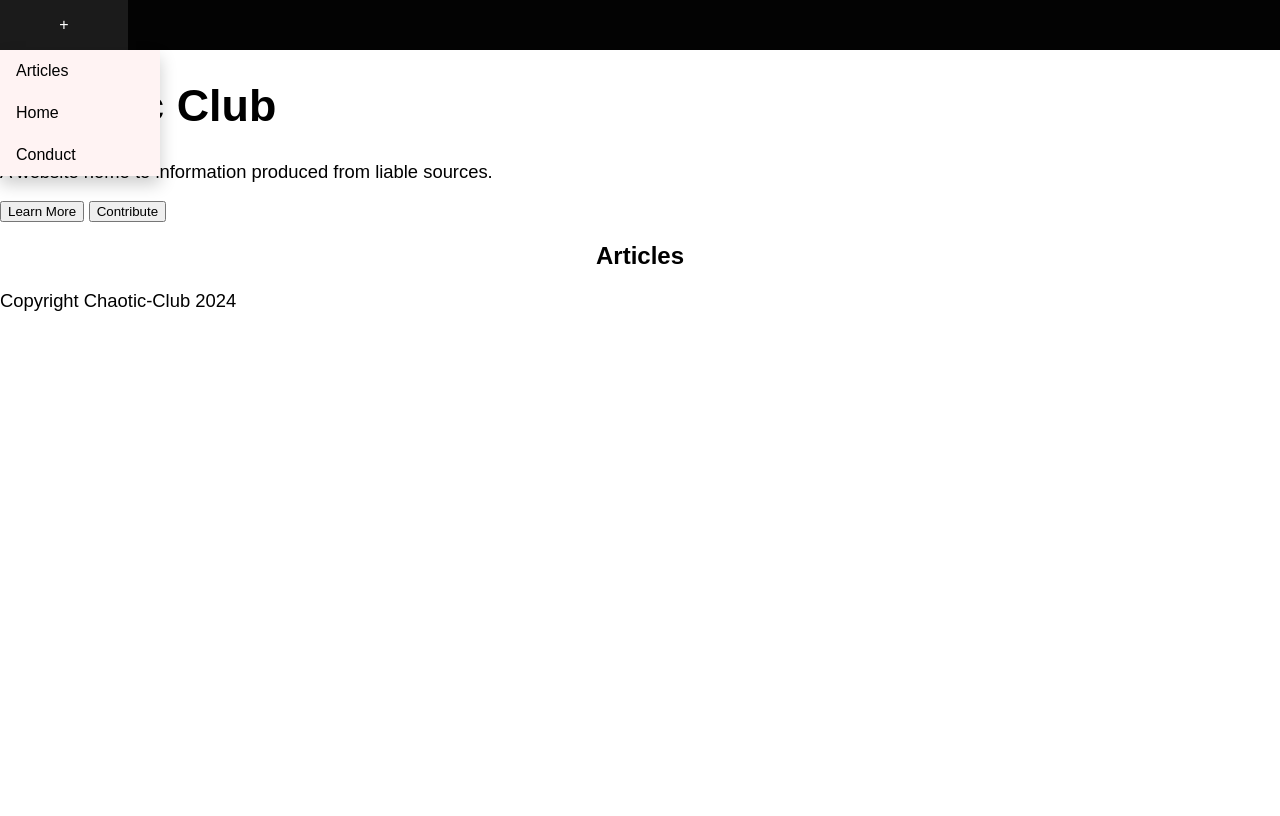
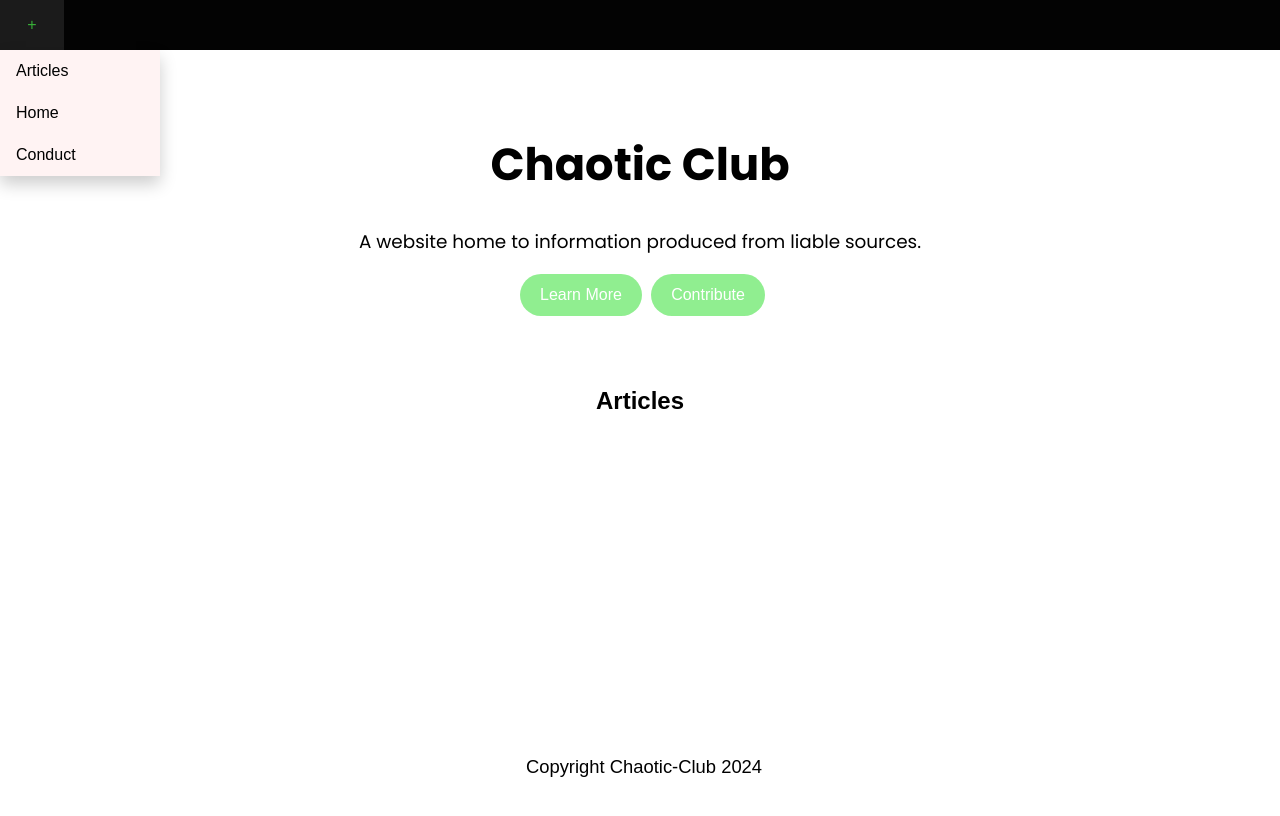
Before and after one commit to mrchaoticx/Chaotic-Club, a plain HTML site: page index.html in a window 1280 px wide. Shown: the top 816 px of the page. Drawn offline with Linux system fonts and the light colour scheme.

Commit message:
Update global.css

```diff
--- a/styles/global.css
+++ b/styles/global.css
@@ -1,5 +1,7 @@
 :root {
     --main:#030303;
+    --main-sub: lightgreen;
+    --main-sub2: rgb(75, 168, 75);
     --main-hover:#202020d0;
     --text-btn: white;
     --content: #fff3f3;
@@ -33,7 +35,8 @@ p {
     padding: 16px;
     font-size: 16px;
     border: none;
-    width: 10%;
+    width: 5%;
+    color: rgb(55, 173, 55);
 }
 
 .dropdown-content {
@@ -64,3 +67,63 @@ p {
     margin-left: auto;
     margin-right: auto;
 }
+
+.banner {
+    font-family: "Poppins", serif;
+    font-weight: 400;
+    font-style: normal;
+    padding: 4vw;
+    text-align: center;
+}
+
+.re {
+    padding: 12px 20px;
+    border: none;
+    border-radius: 25px;
+    background-color: lightgreen;
+    color: white;
+    font-size: 16px;
+    transition: background-color 0.3s;
+    margin-left: 5px;
+}
+
+.re:hover {
+    background-color: #126e2e;
+}
+
+.article-container {
+    display: flex;
+    flex-wrap: wrap;
+    gap: 20px; /* space between articles */
+    justify-content: center; /* centers the articles */
+    margin-left: auto;
+    margin-right: auto;
+}
+
+.article {
+    border: 1px solid #ccc;
+    border-radius: 5px;
+    padding: 15px;
+    width: 30vw; /* ensure this is set consistently */
+    max-width: 300px; /* optional: max width for larger screens */
+    box-shadow: 2px 2px 5px rgba(0, 0, 0, 0.1);
+}
+
+.article h2 {
+    font-size: 20px;
+    margin: 0 0 10px;
+}
+
+.article a {
+    text-decoration: none;
+    color: var(--main-sub2);
+}
+
+.footer {
+    padding: 4px;
+    text-align: center;
+    position: fixed;
+    left: 0;
+    bottom: 0;
+    width: 100%;
+}
```
